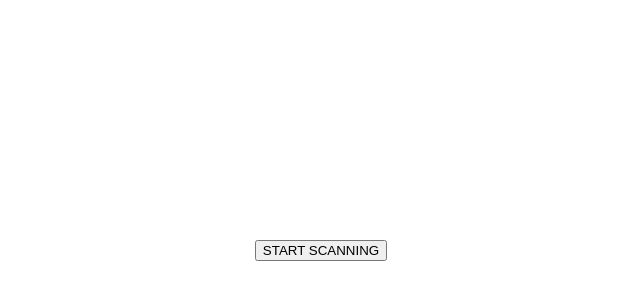
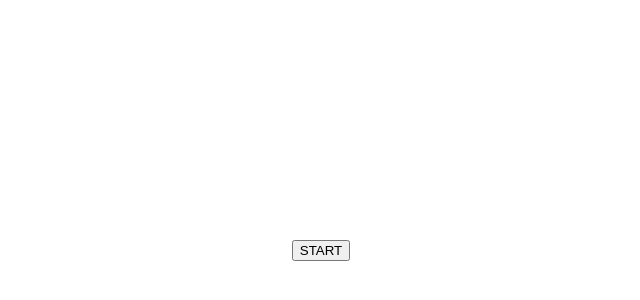
Before and after one commit to itismadalin/checkout-react-kata, a React (Create React App) app in the folder checkout-react-kata/: page / in a window 1280 px wide. Shown: the top 300 px of the page, without its empty margins (319-959 px from the left). Built offline with nearby package versions, Linux system fonts and the light colour scheme.

Commit message:
Amend StartScan page

```diff
--- a/checkout-react-kata/src/App.js
+++ b/checkout-react-kata/src/App.js
@@ -1,11 +1,11 @@
 import React from 'react';
 import './App.css';
-import StartScan from './components/StartScan/StartScan';
+import Start from './components/Start/Start';
 
 function App() {
   return (
     <div>
-     <StartScan />
+     <Start />
     </div>
   );
 }
--- /dev/null
+++ b/checkout-react-kata/src/components/Start/Start.js
@@ -0,0 +1,12 @@
+import React from 'react';
+import './Start.css';
+
+const Start = () => {
+    return (
+        <div className="button">
+            <button>START</button>
+        </div>
+    );
+};
+
+export default Start;
--- a/checkout-react-kata/src/components/StartScan/StartScan.js
+++ /dev/null
@@ -1,12 +0,0 @@
-import React from 'react';
-import './StartScan.css';
-
-const StartScan = () => {
-    return (
-        <div className="button">
-            <button>START SCANNING</button>
-        </div>
-    );
-};
-
-export default StartScan;
```
Also changed, not shown: checkout-react-kata/src/components/Start/Start.css (renamed from checkout-react-kata/src/components/StartScan/StartScan.css).
